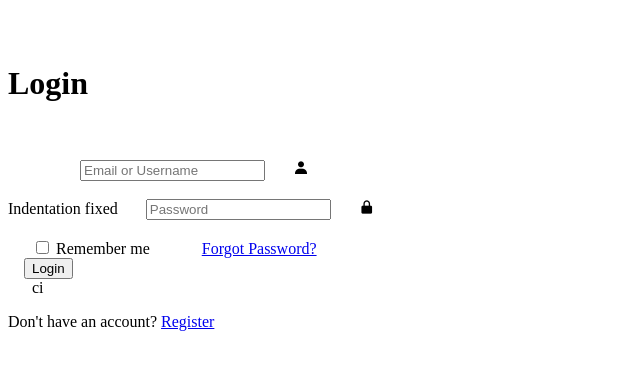
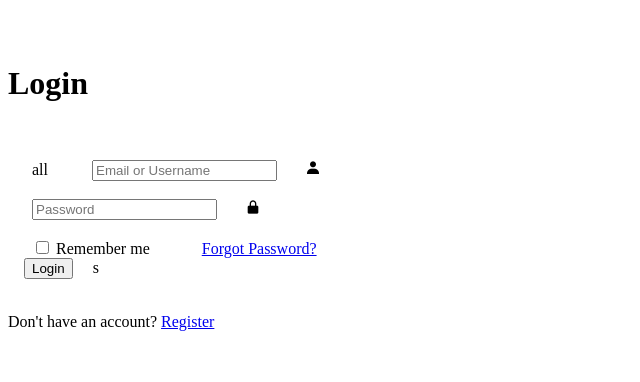
Before and after one commit to dexteranabella-byte/chickencaresystem, a Flask app: page / in a window 1280 px wide. Shown: the top 382 px of the page, without its empty margins (0-640 px from the left). Run offline with Flask 3, Linux system fonts and the light colour scheme; some libraries are stand-ins or nearby versions.

Commit message:
Update login.html

```diff
--- a/templates/login.html
+++ b/templates/login.html
@@ -23,7 +23,7 @@
       align-items: center;
       min-height: 100vh;
       /* --- CONNECTION FIX: Hard-coded URL changed to url_for() --- */
-D     background: url({{ url_for('static', filename='imgs/bg.jpg') }}) no-repeat;
+      background: url({{ url_for('static', filename='imgs/bg.jpg') }}) no-repeat;
       background-size: cover;
       background-position: center;
     }
@@ -67,7 +67,7 @@ D     background: url({{ url_for('static', filename='imgs/bg.jpg') }}) no-repe
       top: 30%;
       transform: translate(-50%);
       font-size: 20px;
-ci   }
+    }
     .wrapper .remember-forgot {
       display: flex;
       justify-content: space-between;
@@ -101,7 +101,7 @@ ci   }
     .wrapper .register-link {
       font-size: 14.5px;
       text-align: center;
-  _     margin: 20px 0 15px;
+      margin: 20px 0 15px;
     }
     .register-link p a {
       color: #fff;
@@ -131,7 +131,7 @@ ci   }
   	.flash-success { background-color: #10b981; border: 1px solid #047857; }
   	.flash-danger { background-color: #ef4444; border: 1px solid #b91c1c; }
   	.flash-warning { background-color: #f59e0b; border: 1px solid #d97706; }
-Si  .flash-info { background-color: #3b82f6; border: 1px solid #1e40af; }
+    .flash-info { background-color: #3b82f6; border: 1px solid #1e40af; }
 
   </style>
 </head>
@@ -144,19 +144,18 @@ Si  .flash-info { background-color: #3b82f6; border: 1px solid #1e40af; }
       {% if messages %}
         {% for category, message in messages %}
           <div class="flash-message {{ 'flash-' + category }}">{{ message }}</div>
-ci       {% endfor %}
+        {% endfor %}
       {% endif %}
     {% endwith %}
 
   	<form method="post" action="{{ url_for('login') }}">
       <div class="input-box">
       	<!-- --- CONNECTION FIX: Changed name="username" to name="email" --- -->
-      	<!-- Your app.py expects "email" but will check it against username OR email -->
+all     	<!-- Your app.py expects "email" but will check it against username OR email -->
       	<input type="text" name="email" placeholder="Email or Username" required>
       	<i class='bx bxs-user'></i>
       </div>
       <div class="input-box">
-Indentation fixed
       	<input type="password" name="password" placeholder="Password" required>
       	<i class='bx bxs-lock-alt' ></i>
       </div>
@@ -169,10 +168,10 @@ Indentation fixed
   	</div>
 
     	<button type="submit" class="btn">Login</button>
-
+    s
     	<div class="register-link">
       	<!-- --- CONNECTION FIX: Hard-coded link changed to url_for() --- -->
-ci     <p>Don't have an account? <a href="{{ url_for('register') }}">Register</a></p>
+      	<p>Don't have an account? <a href="{{ url_for('register') }}">Register</a></p>
     	</div>
   	</form>
   </div>
```
